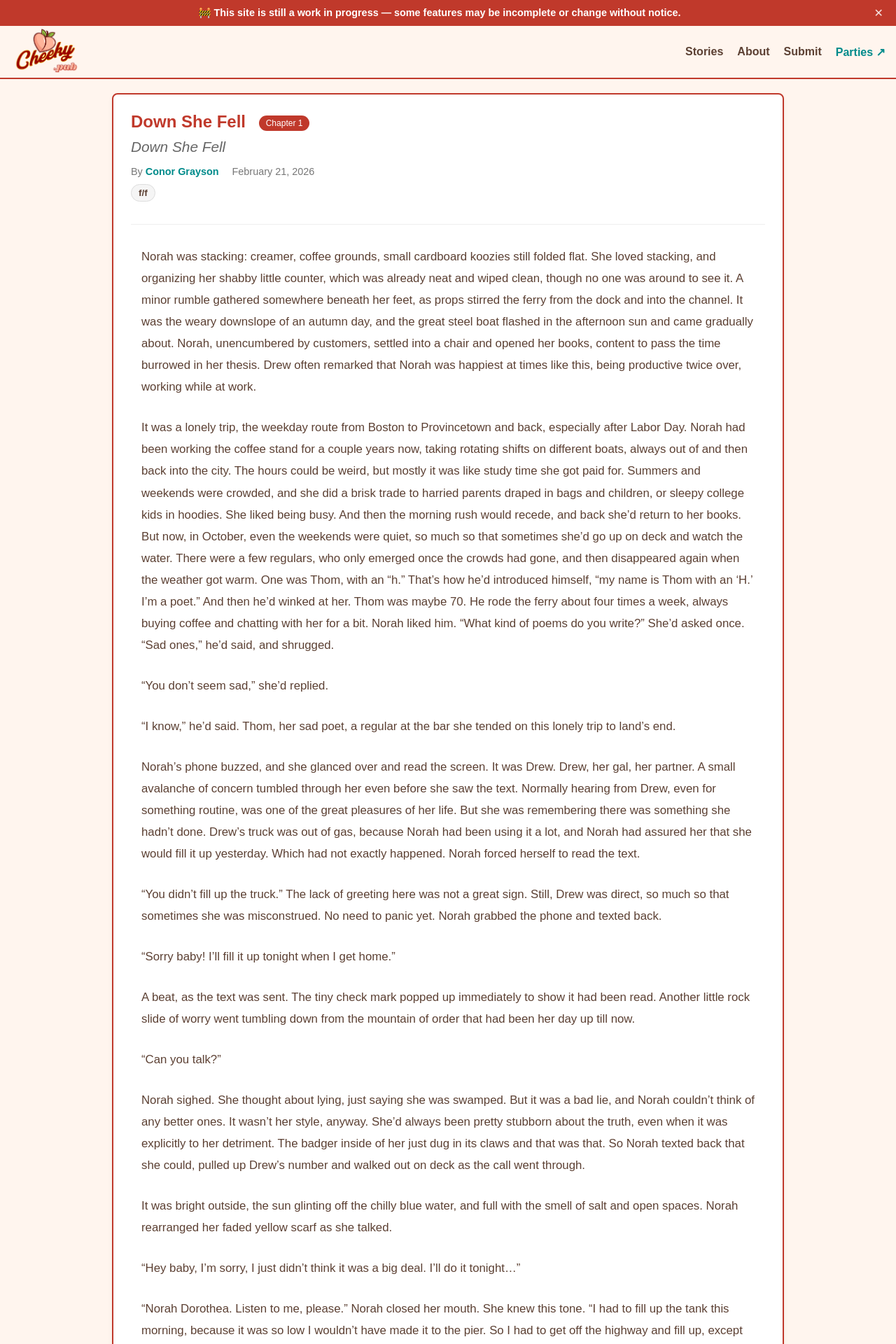
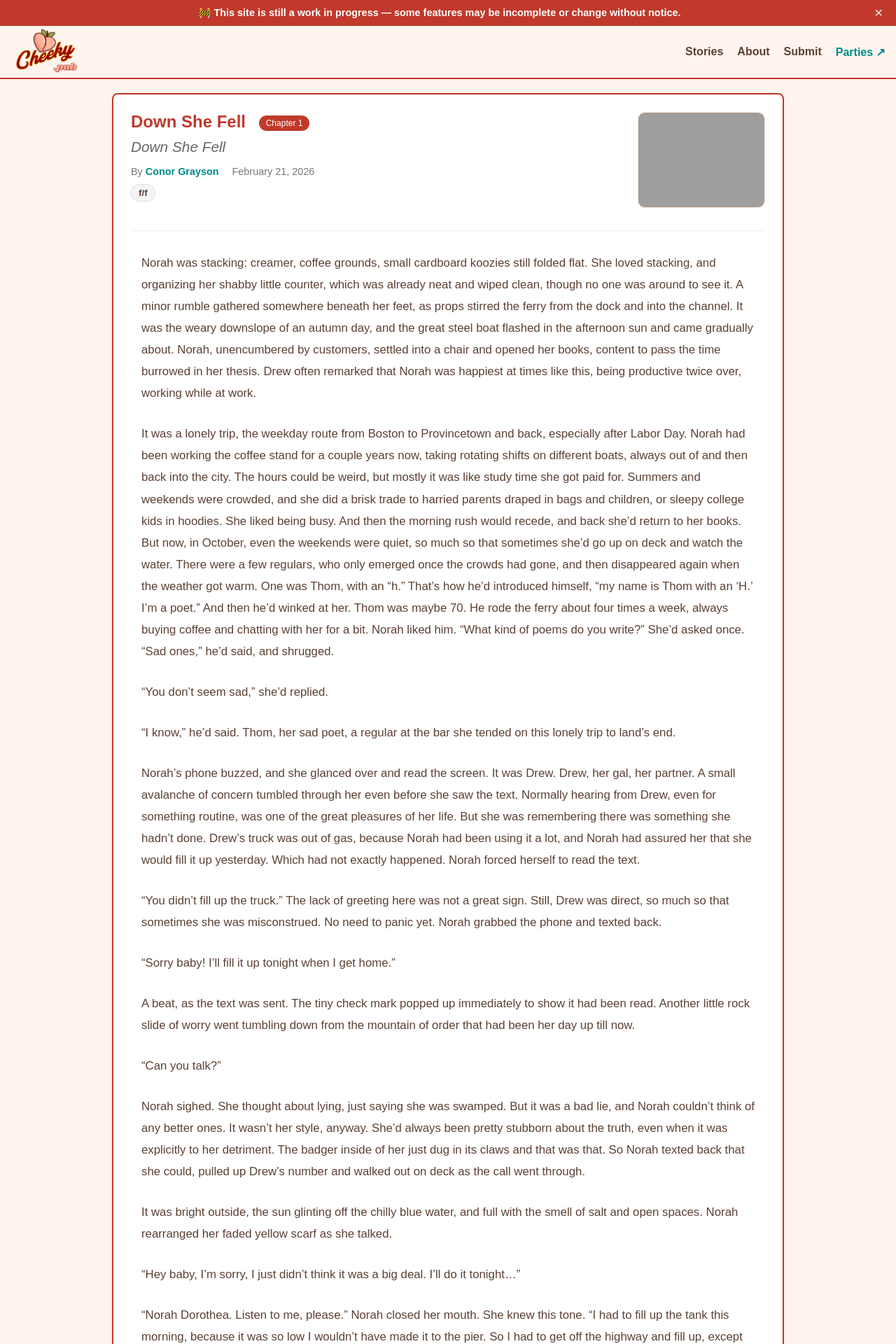
Before and after one commit to cheekypubs/cheekypubs.github.io, a Jekyll site: the page built from _stories/2026-02-21-down-she-fell.md, in a window 1280 px wide. Shown: the top 1920 px of the page at 70% size. Built offline with Jekyll 4.4.1, drawn with Linux system fonts in a browser that asks for light colours.

Commit message:
Edit story: Down She Fell

```diff
--- a/_stories/2026-02-21-down-she-fell.md
+++ b/_stories/2026-02-21-down-she-fell.md
@@ -3,12 +3,13 @@ layout: story
 title: "Down She Fell"
 author: "Conor Grayson"
 date: 2026-02-21 12:00:00 -0500
+description: "Ferry worker Norah's quiet routine is upended when her partner Drew discovers a troubling lapse in judgment."
+art_image: "/assets/images/story-art/down-she-fell-1772600188183.png"
 story_id: "down-she-fell"
 chapter: 1
 chapter_title: "Down She Fell"
-description: "Ferry worker Norah's quiet routine is upended when her partner Drew discovers a troubling lapse in judgment."
 tags:
-  - f/f
+  - "f/f"
 ---
 
 Norah was stacking: creamer, coffee grounds, small cardboard koozies still folded flat. She loved stacking, and organizing her shabby little counter, which was already neat and wiped clean, though no one was around to see it. A minor rumble gathered somewhere beneath her feet, as props stirred the ferry from the dock and into the channel. It was the weary downslope of an autumn day, and the great steel boat flashed in the afternoon sun and came gradually about. Norah, unencumbered by customers, settled into a chair and opened her books, content to pass the time burrowed in her thesis. Drew often remarked that Norah was happiest at times like this, being productive twice over, working while at work.
```
